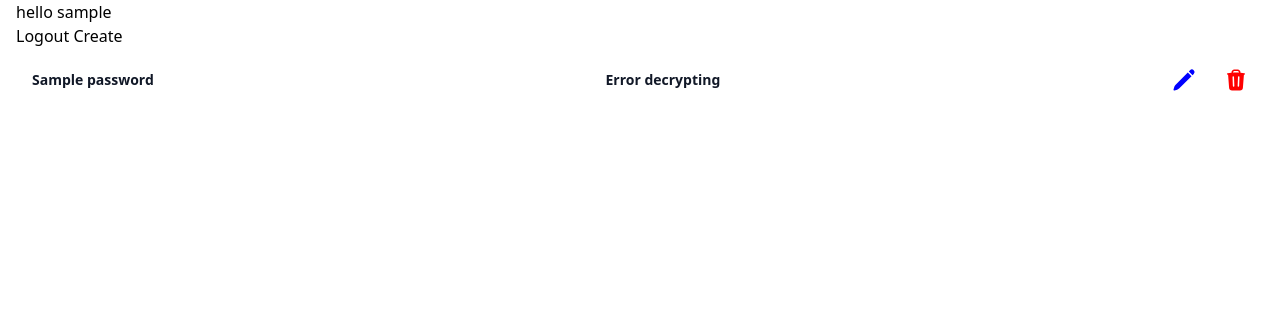
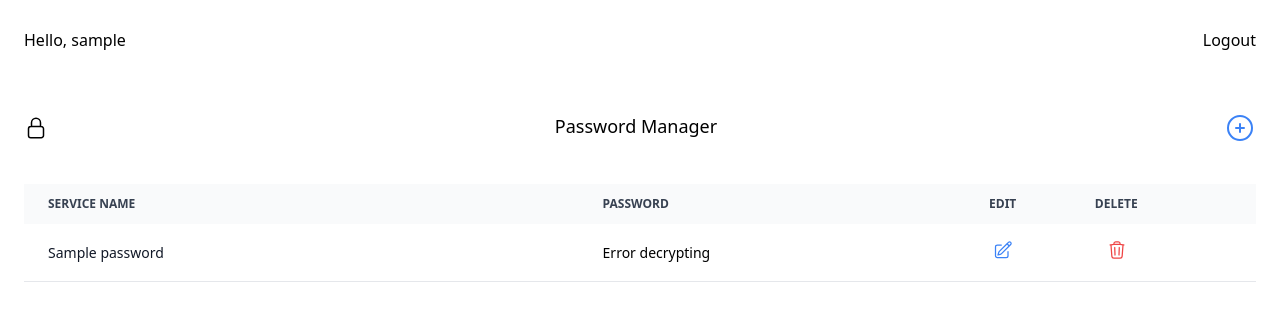
Before and after one commit to mzziin/password-manager, a Flask app: page /home in a window 1280 px wide. Shown: the top 321 px of the page. Run offline with Flask 3, Linux system fonts and the light colour scheme; a user stored in the database is signed in; tables that the repository leaves empty hold one stand-in row (values such as "Sample post"); some libraries are stand-ins or nearby versions.

Commit message:
Design UI elements

```diff
--- a/app.py
+++ b/app.py
@@ -9,6 +9,7 @@
 import os
 
 load_dotenv()
+
 secret_key = os.getenv("SECRET_KEY")
 database_url = os.getenv("DATABASE_URL")
 
--- a/templates/home.html
+++ b/templates/home.html
@@ -2,44 +2,92 @@
 
 {% block main %}
 
-<h1>hello {{ username }}</h1>
-<a href="/logout">Logout</a>
-<a href="/create">Create</a>
+<div class="container mx-auto px-2 pt-5 sm:pt-7">
 
-<ul role="list" class="divide-y mx-4 divide-gray-100">
+    <div class="flex justify-between pb-5">
+        <p>Hello, {{ username }}</p>
+        <a href="/logout">Logout</a></div>
+
+    <div class="flex justify-between py-5 sm:py-10">
+        <div ><svg xmlns="http://www.w3.org/2000/svg" fill="none" viewBox="0 0 24 24" stroke-width="1.5"
+                stroke="currentColor" class="size-6 mt-1">
+                <path stroke-linecap="round" stroke-linejoin="round"
+                    d="M16.5 10.5V6.75a4.5 4.5 0 1 0-9 0v3.75m-.75 11.25h10.5a2.25 2.25 0 0 0 2.25-2.25v-6.75a2.25 2.25 0 0 0-2.25-2.25H6.75a2.25 2.25 0 0 0-2.25 2.25v6.75a2.25 2.25 0 0 0 2.25 2.25Z" />
+            </svg>
+        </div>
+        <div>
+            <h1 class="text-lg">Password Manager</h1>
+        </div>
+        <div><a href="/create" class="text-blue-500 hover:text-blue-800"><svg xmlns="http://www.w3.org/2000/svg" fill="none" viewBox="0 0 24 24" stroke-width="1.5" stroke="currentColor" class="size-8">
+            <path stroke-linecap="round" stroke-linejoin="round" d="M12 9v6m3-3H9m12 0a9 9 0 1 1-18 0 9 9 0 0 1 18 0Z" />
+          </svg>
+          </a></div>
+    </div>
+
+
+    <div class="relative overflow-x-auto">
+        <table class="w-full text-sm text-left rtl:text-right">
+            <thead class="text-xs text-gray-700 uppercase bg-gray-50 dark:bg-gray-700 dark:text-gray-400">
+                <tr>
+                    <th scope="col" class="px-6 py-3">
+                        Service name
+                    </th>
+                    <th scope="col" class=" py-3">
+                        Password
+                    </th>
+                    <th scope="col" class=" py-3">
+                        Edit
+                    </th>
+                    <th scope="col" class=" py-3">
+                        delete
+                    </th>
+                </tr>
+            </thead>
+            <tbody>
                 {% for password_id, services in pwd_datas.items() %}
                 {% for service_name, encrypted_password in services.items() %}
-    <li class="flex justify-between py-5">
-        <div class=" min-w-0">
-            <p class="text-sm font-semibold leading-6 text-gray-900">{{ service_name }}</p>
-        </div>
-        <div class=" min-w-0">
-            <p class="text-sm font-semibold leading-6 text-gray-900">{{ encrypted_password }}</p>
-        </div>
-        <div class="flex gap-x-3 sm:gap-x-7">
+                <tr class="bg-white border-b">
+                    <th scope="row" class="px-6 py-4 font-medium text-gray-900 whitespace-nowrap ">
+                        {{ service_name }}
+                    </th>
+                    <td class=" py-4">
+                        {{ encrypted_password }}
+                    </td>
+                    <td class=" py-4">
                         <form action="{{ url_for('update') }}" method="get">
                             <input type="hidden" name="password_id" value="{{ password_id }}">
                             <button type="submit">
-                    <svg xmlns="http://www.w3.org/2000/svg" viewBox="0 0 24 24" fill="blue" class="size-6">
-                        <path
-                            d="M21.731 2.269a2.625 2.625 0 0 0-3.712 0l-1.157 1.157 3.712 3.712 1.157-1.157a2.625 2.625 0 0 0 0-3.712ZM19.513 8.199l-3.712-3.712-12.15 12.15a5.25 5.25 0 0 0-1.32 2.214l-.8 2.685a.75.75 0 0 0 .933.933l2.685-.8a5.25 5.25 0 0 0 2.214-1.32L19.513 8.2Z" />
+                                <svg xmlns="http://www.w3.org/2000/svg" fill="none" viewBox="0 0 24 24"
+                                    stroke-width="1.5" stroke="currentColor" class="size-5 mx-1 text-blue-500 hover:text-blue-800">
+                                    <path stroke-linecap="round" stroke-linejoin="round"
+                                        d="m16.862 4.487 1.687-1.688a1.875 1.875 0 1 1 2.652 2.652L10.582 16.07a4.5 4.5 0 0 1-1.897 1.13L6 18l.8-2.685a4.5 4.5 0 0 1 1.13-1.897l8.932-8.931Zm0 0L19.5 7.125M18 14v4.75A2.25 2.25 0 0 1 15.75 21H5.25A2.25 2.25 0 0 1 3 18.75V8.25A2.25 2.25 0 0 1 5.25 6H10" />
                                 </svg>
                             </button>
                         </form>
-
+                    </td>
+                    <td class=" py-4">
                         <form action="{{ url_for('delete') }}" method="post">
                             <input type="hidden" name="password_id" value="{{ password_id }}">
                             <button type="submit">
-                    <svg xmlns="http://www.w3.org/2000/svg" viewBox="0 0 24 24" fill="red" class="size-6">
-                        <path fill-rule="evenodd"
-                            d="M16.5 4.478v.227a48.816 48.816 0 0 1 3.878.512.75.75 0 1 1-.256 1.478l-.209-.035-1.005 13.07a3 3 0 0 1-2.991 2.77H8.084a3 3 0 0 1-2.991-2.77L4.087 6.66l-.209.035a.75.75 0 0 1-.256-1.478A48.567 48.567 0 0 1 7.5 4.705v-.227c0-1.564 1.213-2.9 2.816-2.951a52.662 52.662 0 0 1 3.369 0c1.603.051 2.815 1.387 2.815 2.951Zm-6.136-1.452a51.196 51.196 0 0 1 3.273 0C14.39 3.05 15 3.684 15 4.478v.113a49.488 49.488 0 0 0-6 0v-.113c0-.794.609-1.428 1.364-1.452Zm-.355 5.945a.75.75 0 1 0-1.5.058l.347 9a.75.75 0 1 0 1.499-.058l-.346-9Zm5.48.058a.75.75 0 1 0-1.498-.058l-.347 9a.75.75 0 0 0 1.5.058l.345-9Z"
-                            clip-rule="evenodd" />
+                                <svg xmlns="http://www.w3.org/2000/svg" fill="none" viewBox="0 0 24 24"
+                                    stroke-width="1.5" stroke="currentColor" class="size-5 mx-3 text-red-500 hover:text-red-800">
+                                    <path stroke-linecap="round" stroke-linejoin="round"
+                                        d="m14.74 9-.346 9m-4.788 0L9.26 9m9.968-3.21c.342.052.682.107 1.022.166m-1.022-.165L18.16 19.673a2.25 2.25 0 0 1-2.244 2.077H8.084a2.25 2.25 0 0 1-2.244-2.077L4.772 5.79m14.456 0a48.108 48.108 0 0 0-3.478-.397m-12 .562c.34-.059.68-.114 1.022-.165m0 0a48.11 48.11 0 0 1 3.478-.397m7.5 0v-.916c0-1.18-.91-2.164-2.09-2.201a51.964 51.964 0 0 0-3.32 0c-1.18.037-2.09 1.022-2.09 2.201v.916m7.5 0a48.667 48.667 0 0 0-7.5 0" />
                                 </svg>
                             </button>
                         </form>
-        </div>
-    </li>
+                    </td>
+                </tr>
                 {% endfor %}
                 {% endfor %}
-</ul>
+            </tbody>
+        </table>
+    </div>
+
+
+</div>
+
+
+
+
 {% endblock %}
--- a/templates/login.html
+++ b/templates/login.html
@@ -57,7 +57,7 @@
         </form>
 
         <p class="mt-10 text-center text-sm text-gray-500">
-            Not a member?
+            Don't have an account yet?
             <a href="/register" class="font-semibold leading-6 text-indigo-600 hover:text-indigo-500">Register Now</a>
         </p>
     </div>
--- a/templates/register.html
+++ b/templates/register.html
@@ -8,7 +8,7 @@
         <svg xmlns="http://www.w3.org/2000/svg" viewBox="0 0 24 24" fill="currentColor" class="mt-7 size-7 mx-auto h-10 w-auto">
             <path fill-rule="evenodd" d="M12 1.5a5.25 5.25 0 0 0-5.25 5.25v3a3 3 0 0 0-3 3v6.75a3 3 0 0 0 3 3h10.5a3 3 0 0 0 3-3v-6.75a3 3 0 0 0-3-3v-3c0-2.9-2.35-5.25-5.25-5.25Zm3.75 8.25v-3a3.75 3.75 0 1 0-7.5 0v3h7.5Z" clip-rule="evenodd" />
             </svg>
-        <h2 class="mt-5 text-center text-2xl font-bold leading-9 tracking-tight text-gray-900">Signup
+        <h2 class="mt-5 text-center text-2xl font-bold leading-9 tracking-tight text-gray-900">Create an account
         </h2>
     </div>
 
@@ -50,8 +50,7 @@
 
             <div>
                 <button type="submit"
-                    class="flex w-full justify-center rounded-md bg-indigo-600 px-3 p-1.5 text-sm font-semibold leading-6 text-white shadow-sm hover:bg-indigo-500 focus-visible:outline focus-visible:outline-2 focus-visible:outline-offset-2 focus-visible:outline-indigo-600">Sign
-                    up</button>
+                    class="flex w-full justify-center rounded-md bg-indigo-600 px-3 p-1.5 text-sm font-semibold leading-6 text-white shadow-sm hover:bg-indigo-500 focus-visible:outline focus-visible:outline-2 focus-visible:outline-offset-2 focus-visible:outline-indigo-600">Register Now</button>
             </div>
         </form>
 
```
Also changed, not shown: templates/create.html (+31 -8 lines), templates/update.html (+32 -8 lines). Lines whose indentation alone changed are shown as unchanged.
